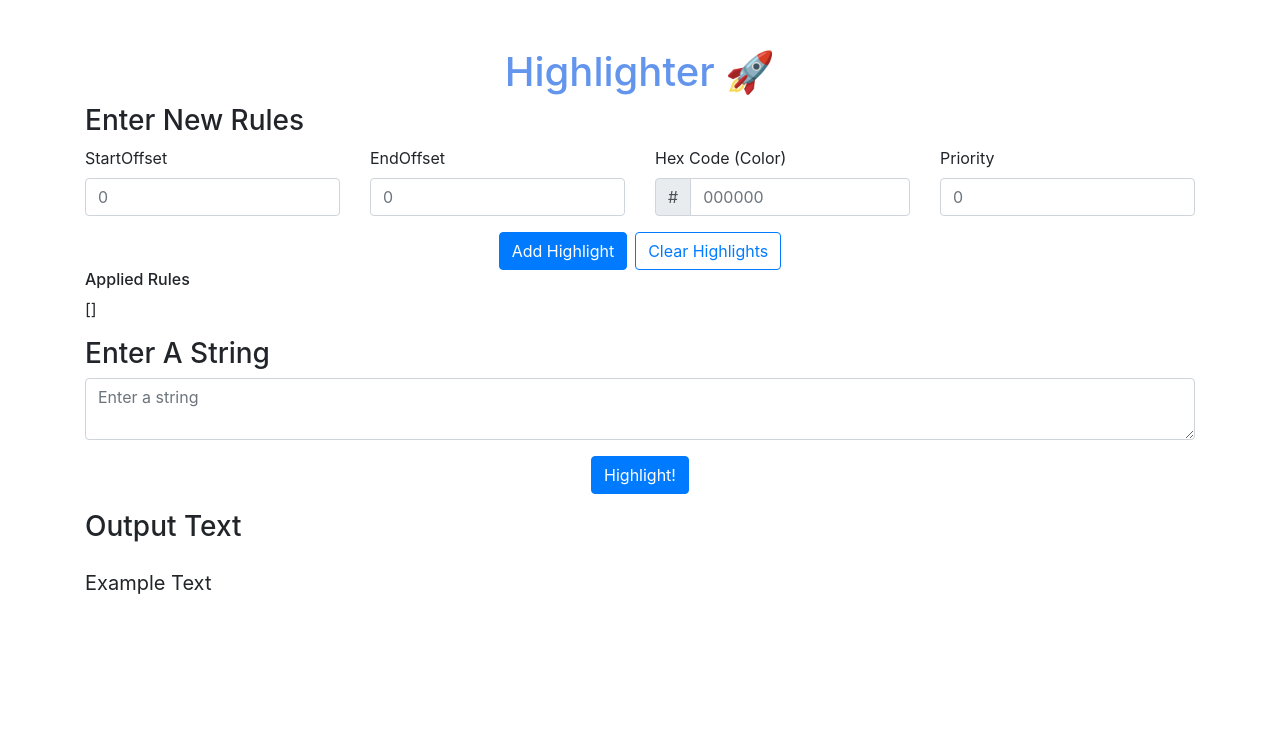
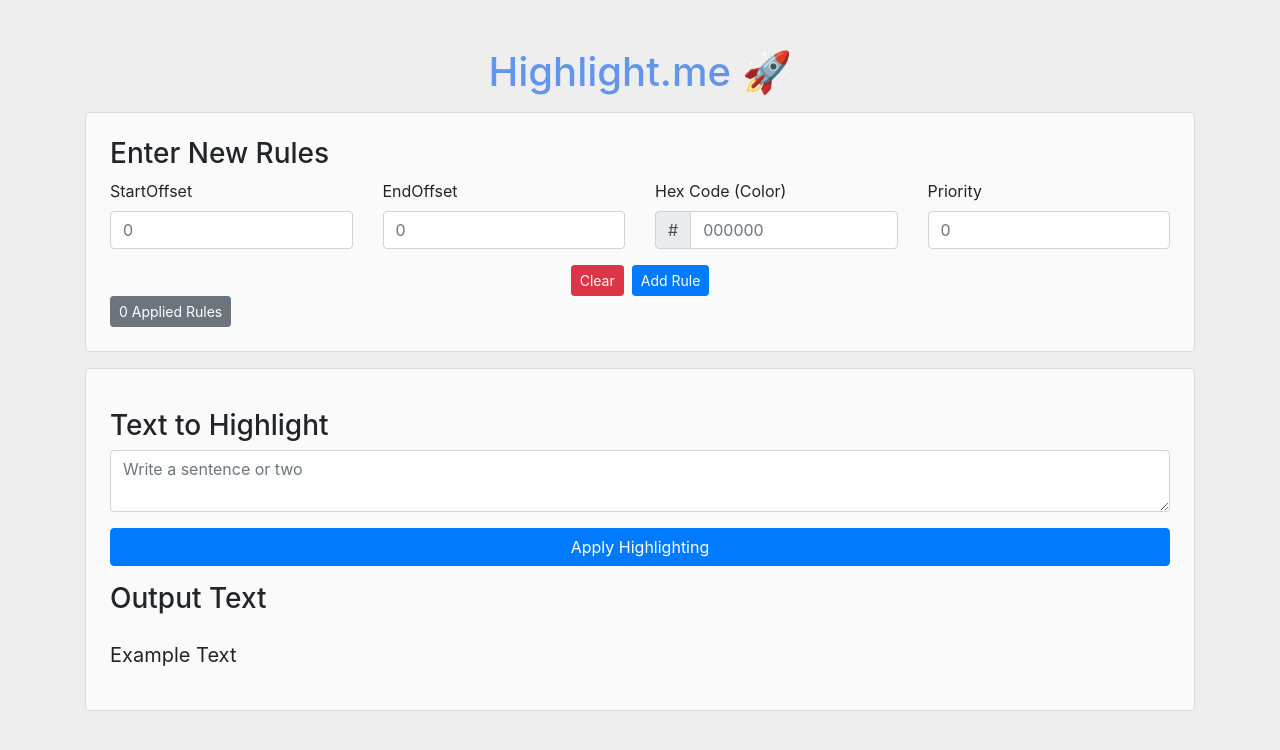
Before and after one commit to alecnicolas/alecnicolas.github.io, a Vue app: page / in a window 1280 px wide. Shown: the top 750 px of the page. Built offline with nearby package versions, Linux system fonts and the light colour scheme.

Commit message:
added bootstrap locally and made style changes

```diff
--- a/package.json
+++ b/package.json
@@ -8,6 +8,10 @@
     "lint": "vue-cli-service lint"
   },
   "dependencies": {
+    "bootstrap": "^4.3.1",
+    "jquery": "^3.3.1",
+    "popper.js": "^1.14.7",
+    "sass": "^1.17.3",
     "vue": "^2.6.6"
   },
   "devDependencies": {
@@ -17,6 +21,8 @@
     "babel-eslint": "^10.0.1",
     "eslint": "^5.8.0",
     "eslint-plugin-vue": "^5.0.0",
+    "node-sass": "^4.11.0",
+    "sass-loader": "^7.1.0",
     "vue-template-compiler": "^2.5.21"
   },
   "eslintConfig": {
--- a/public/index.html
+++ b/public/index.html
@@ -5,10 +5,6 @@
     <meta http-equiv="X-UA-Compatible" content="IE=edge">
     <meta name="viewport" content="width=device-width,initial-scale=1.0">
     <link rel="icon" href="<%= BASE_URL %>favicon.ico">
-    <link rel="stylesheet" href="https://stackpath.bootstrapcdn.com/bootstrap/4.3.1/css/bootstrap.min.css" integrity="sha384-ggOyR0iXCbMQv3Xipma34MD+dH/1fQ784/j6cY/iJTQUOhcWr7x9JvoRxT2MZw1T" crossorigin="anonymous">
-    <script src="https://code.jquery.com/jquery-3.3.1.slim.min.js" integrity="sha384-q8i/X+965DzO0rT7abK41JStQIAqVgRVzpbzo5smXKp4YfRvH+8abtTE1Pi6jizo" crossorigin="anonymous"></script>
-    <script src="https://cdnjs.cloudflare.com/ajax/libs/popper.js/1.14.7/umd/popper.min.js" integrity="sha384-UO2eT0CpHqdSJQ6hJty5KVphtPhzWj9WO1clHTMGa3JDZwrnQq4sF86dIHNDz0W1" crossorigin="anonymous"></script>
-    <script src="https://stackpath.bootstrapcdn.com/bootstrap/4.3.1/js/bootstrap.min.js" integrity="sha384-JjSmVgyd0p3pXB1rRibZUAYoIIy6OrQ6VrjIEaFf/nJGzIxFDsf4x0xIM+B07jRM" crossorigin="anonymous"></script>
     <title>Highlighter</title>
   </head>
   <body>
--- a/src/App.vue
+++ b/src/App.vue
@@ -2,13 +2,17 @@
 	<div id="app">
 		<div class="container mt-5">
 			<div class="text-center">
-				<h1 style="color: cornflowerblue">Highlighter 🚀</h1>
+				<h1 class="header__text">Highlight.me 🚀</h1>
 			</div>
-			<highlight-rules @add-rule="appendRule" @clear-rules="clearRules"/>
-			<highlight-display :highlights="this.highlights"/>
-			<highlighter :highlights="this.highlights" class="my-3"/>
-			<h3>Output Text</h3>
-			<div id="output" class="py-3" style="font-size: 1.25rem; overflow-wrap: break-word;">Example Text</div>
+			<div class="card">
+				<highlight-rules @add-rule="appendRule" @clear-rules="clearRules"/>
+				<highlight-display :highlights="this.highlights"/>
+			</div>
+			<div class="card">
+				<highlighter class="my-3" :highlights="this.highlights"/>
+				<h3>Output Text</h3>
+				<div id="output" class="output__text py-3">Example Text</div>
+			</div>
 		</div>
 	</div>
 </template>
--- a/src/components/HighlightDisplay.vue
+++ b/src/components/HighlightDisplay.vue
@@ -1,11 +1,20 @@
 <template>
-    <div>
-        <h6>Applied Rules</h6>
-        {{highlights}}
-    </div>
+	<div>
+		<button
+			class="btn btn-secondary btn-sm"
+			type="button"
+			data-toggle="collapse"
+			data-target="#highlightRules"
+			aria-expanded="false"
+			aria-controls="collapseExample"
+		>{{highlights.length}} Applied Rules</button>
+		<div class="collapse" id="highlightRules">
+			<div class="card card-body">{{highlights}}</div>
+		</div>
+	</div>
 </template>
 <script>
 export default {
-    props: ['highlights']
-}
+	props: ["highlights"]
+};
 </script>
--- a/src/components/HighlightRules.vue
+++ b/src/components/HighlightRules.vue
@@ -14,7 +14,7 @@
 		</div>
 		<form class="row">
 			<div class="form-group col-6 col-md-3">
-				<label for="startOffset">StartOffset</label>
+				<label for="startOffset" title="Index where highlight begins">StartOffset</label>
 				<input
 					type="number"
 					id="startOffset"
@@ -25,7 +25,7 @@
 				>
 			</div>
 			<div class="form-group col-6 col-md-3">
-				<label for="endOffset">EndOffset</label>
+				<label for="endOffset" title="Index where highlight ends">EndOffset</label>
 				<input
 					type="number"
 					id="endOffset"
@@ -36,7 +36,7 @@
 				>
 			</div>
 			<div class="form-group col-6 col-md-3">
-				<label for="color">Hex Code (Color)</label>
+				<label for="color" title="The color of your highlight">Hex Code (Color)</label>
 				<div class="input-group">
 					<div class="input-group-prepend">
 						<span class="input-group-text" id="basic-addon1">#</span>
@@ -53,7 +53,7 @@
 				</div>
 			</div>
 			<div class="form-group col-6 col-md-3">
-				<label for="priority">Priority</label>
+				<label for="priority" title="Lower numbers have higher highlight priority">Priority</label>
 				<input
 					type="number"
 					id="priority"
@@ -64,12 +64,8 @@
 				>
 			</div>
 			<div class="col-12 text-center">
-				<button type="submit" class="btn btn-primary mx-1" @click.prevent="addRule">Add Highlight</button>
-				<button
-					type="button"
-					class="btn btn-outline-primary mx-1"
-					@click.prevent="clearRules"
-				>Clear Highlights</button>
+				<button type="button" class="btn btn-danger btn-sm mx-1" @click.prevent="clearRules">Clear</button>
+				<button type="submit" class="btn btn-primary btn-sm mx-1" @click.prevent="addRule">Add Rule</button>
 			</div>
 		</form>
 	</div>
@@ -89,8 +85,12 @@ export default {
 	},
 	methods: {
 		addRule() {
-            if (this.checkForm())
+            if (this.checkForm()){
                 this.$emit("add-rule", this.form)
+                for(let k in this.form){
+                    this.form[k] = null
+                }
+            }
             else
                 this.error = true
 		},
--- a/src/components/Highlighter.vue
+++ b/src/components/Highlighter.vue
@@ -1,12 +1,12 @@
 <template>
 	<div>
-		<h3>Enter A String</h3>
+		<h3>Text to Highlight</h3>
 		<div class="row">
 			<div class="col-12 text-center">
 				<div class="form-group">
-					<textarea type="text" class="form-control" v-model="inputString" placeholder="Enter a string"></textarea>
+					<textarea type="text" class="form-control" v-model="inputString" @keyup.enter="highlightText" placeholder="Write a sentence or two"/>
 				</div>
-				<button type="button" class="btn btn-primary" @click.prevent="highlightText">Highlight!</button>
+				<button type="button" class="btn btn-primary btn-block" @click.prevent="highlightText">Apply Highlighting</button>
 			</div>
 		</div>
 	</div>
--- a/src/main.js
+++ b/src/main.js
@@ -1,5 +1,8 @@
+require('bootstrap')
+
 import Vue from 'vue'
 import App from './App.vue'
+import './sass/app.scss'
 
 Vue.config.productionTip = false
 
--- /dev/null
+++ b/src/sass/_base.scss
@@ -0,0 +1,19 @@
+body {
+    background-color: #eeeeee;
+}
+
+.header__text {
+    color: cornflowerblue;
+}
+
+.output__text {
+    font-size: 1.25rem;
+    overflow-wrap: break-word;
+}
+
+.card {
+    padding: 1.5rem;
+    margin: 1rem 0;
+    border-radius: 5px;
+    background-color: #fafafa;
+}
--- /dev/null
+++ b/src/sass/app.scss
@@ -0,0 +1,3 @@
+@import 'node_modules/bootstrap/scss/bootstrap';
+
+@import 'base.scss'
```
Also changed, not shown: 1 other file (tests, documents, lock files or other folders).
